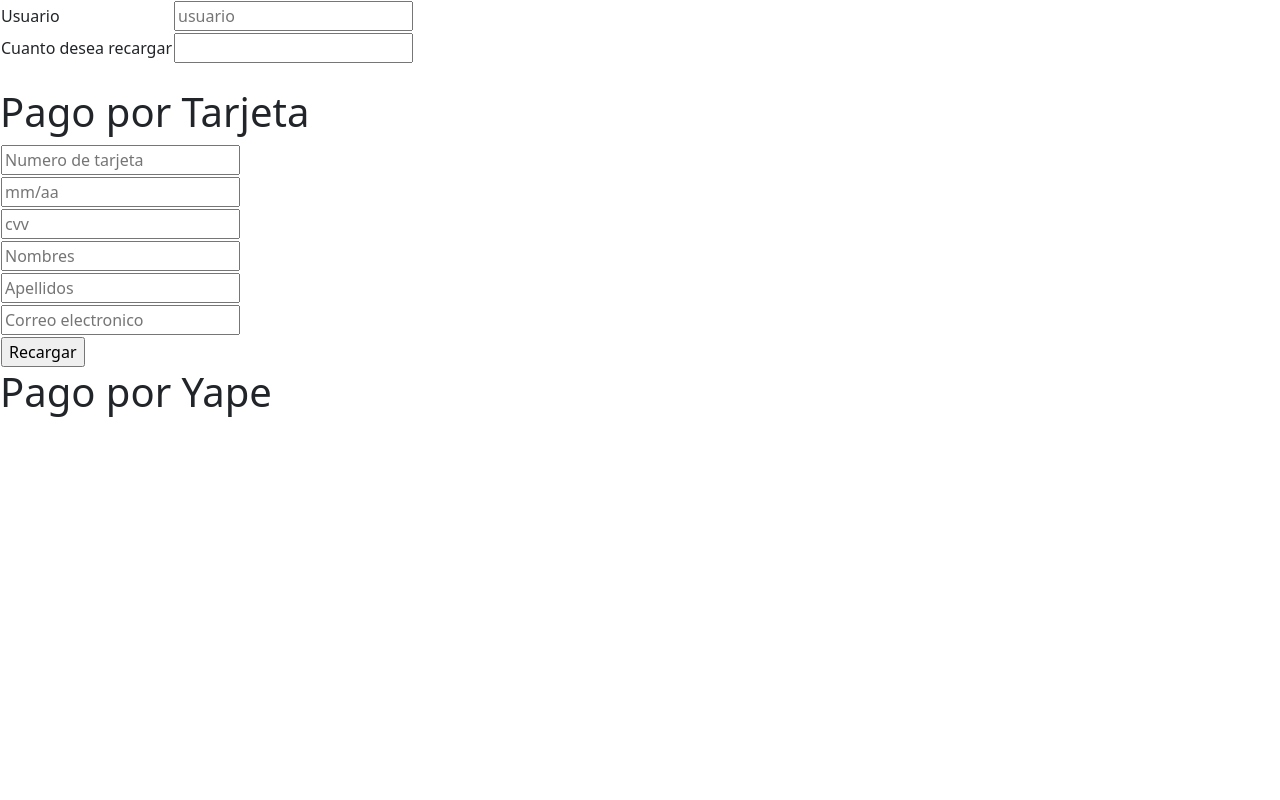
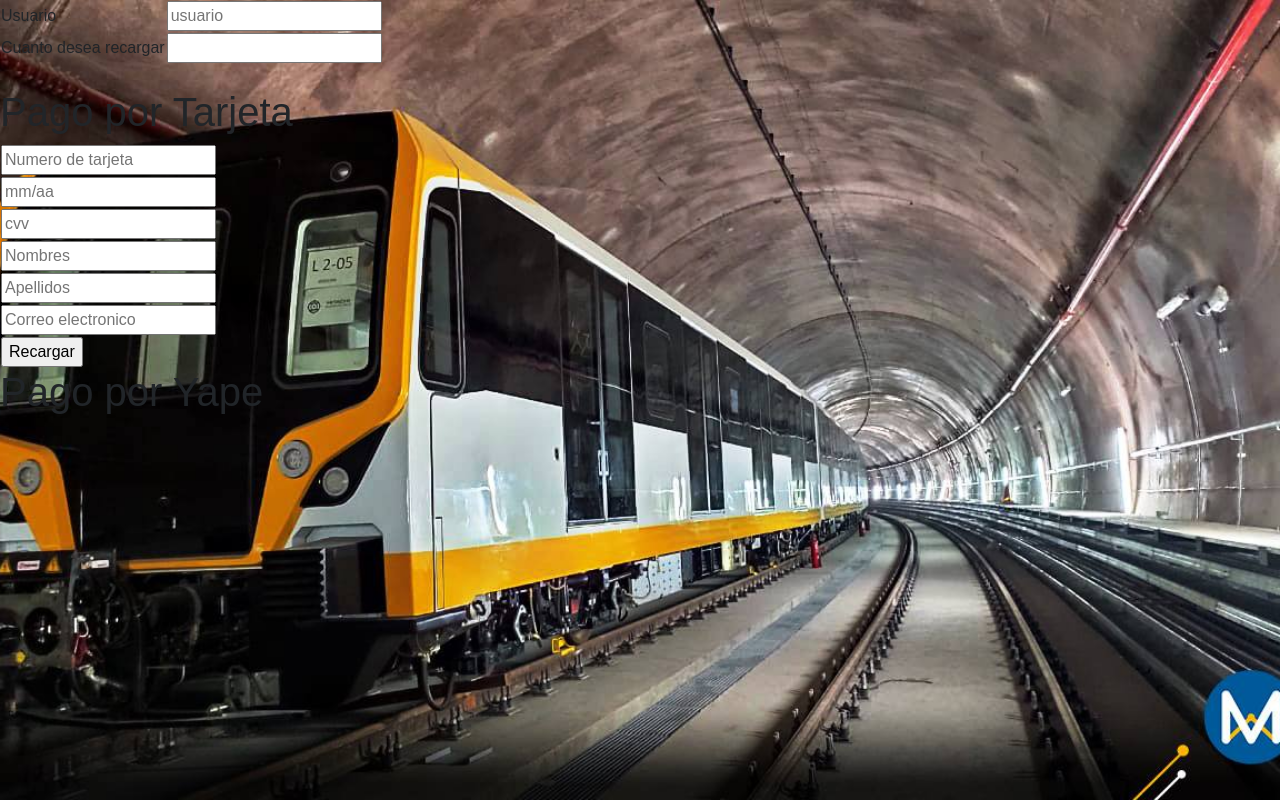
Before and after one commit to JohanPE/Linea2MetroLima_TallerSoftware2, a plain HTML site: page vista/recargar.html in a window 1280 px wide. Drawn offline with nearby package versions, Linux system fonts and the light colour scheme.

Commit message:
aún falta

```diff
--- /dev/null
+++ b/vista/css/styler.css
@@ -0,0 +1,10 @@
+body {
+
+    background-image: url(tren.jpg);
+    background-size: cover;
+    background-repeat: no-repeat;
+    background-position: center;
+    background-attachment: fixed;
+    font-family: Arial, sans-serif;
+
+}
--- a/vista/recargar.html
+++ b/vista/recargar.html
@@ -6,11 +6,13 @@
     <meta http-equiv="X-UA-Compatible" content="IE=edge">
     <meta name="viewport" content="width=device-width, initial-scale=1.0">
     <title>Sistema de pago</title>
+
     <script src="https://code.jquery.com/jquery-3.7.1.js"></script>
     <script src="https://cdn.jsdelivr.net/npm/bootstrap@5.1.3/dist/css/bootstrap.min.css"></script>
     <link href="https://cdn.jsdelivr.net/npm/bootstrap@5.1.3/dist/css/bootstrap.min.css"
     rel="stylesheet" integrity="sha384-1BmE4kWBq78iYhFldvKuhfTAU6auU8tT94WrHftjDbrCEXSU1oBoqyl2QvZ6jIW3"
     crossorigin="anonymous">
+    <link rel="stylesheet" href="css/styler.css">
     <script>
         function pagar(){
             usuarioPagar=$("#txtUsuarioPagar").val();
```
Also changed, not shown: vista/index.html (+0 -1 lines), vista/css/tren.jpg (added).
